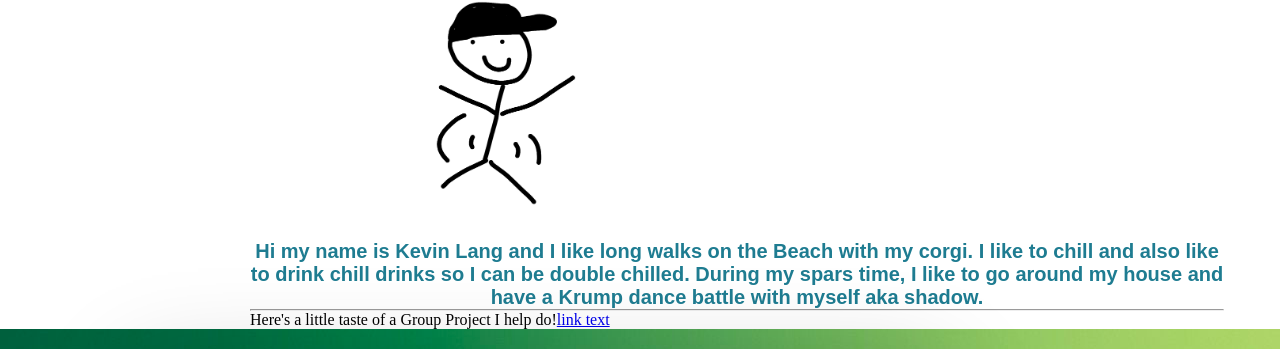
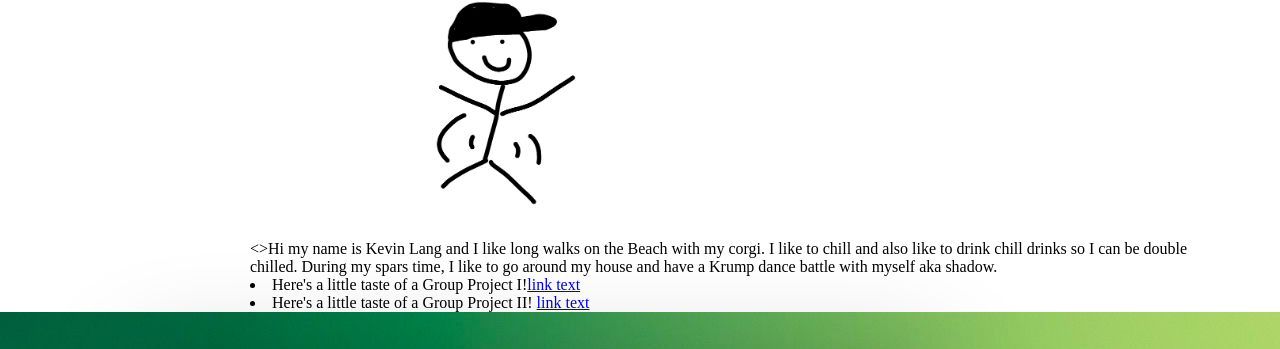
Before and after one commit to kevinl206/MyPortfolio, a plain HTML site: page index.html in a window 1280 px wide. Shown: the part 350-699 px from the top of the page. Drawn offline with Linux system fonts and the light colour scheme.

Commit message:
updated readme

```diff
--- a/index.html
+++ b/index.html
@@ -38,15 +38,17 @@
     <div>
   <img class="profile-img" src="./Assets/Images/Me.png"/>
     </div>
-          <p>Hi my name is Kevin Lang and I like long walks on the Beach with my corgi.
+          <>Hi my name is Kevin Lang and I like long walks on the Beach with my corgi.
             I like to chill and also like
             to drink chill drinks so I can be double chilled.
             During my spars time, I like to go around my house and
             have a Krump dance battle with myself aka shadow.
             <br>
-            <hr>
-            Here's a little taste of a Group Project I help do!<a href="https://pietroxero.github.io/Recipe_Design_Project/">link text</a>
-          </p>
+            <li>
+          Here's a little taste of a Group Project I!<a href="https://pietroxero.github.io/Recipe_Design_Project/">link text</a>
+          </li>
+          <li>
+            Here's a little taste of a Group Project II! <a href="https://github.com/kevinl206/gp2-library.git/">link text</a> </li>
     </section>
 </main>
 
@@ -63,7 +65,7 @@
       <div class="work" id="work">
         <section class="card-seattle">
           <h4 class="card-Seattle">Programming Amazon</h4>
-          <img src="./Assets/Images/amazon.webp"
+          <img src="./Assets/Images/amazon.webp">
         </section>
 
         <section class="card">
```
